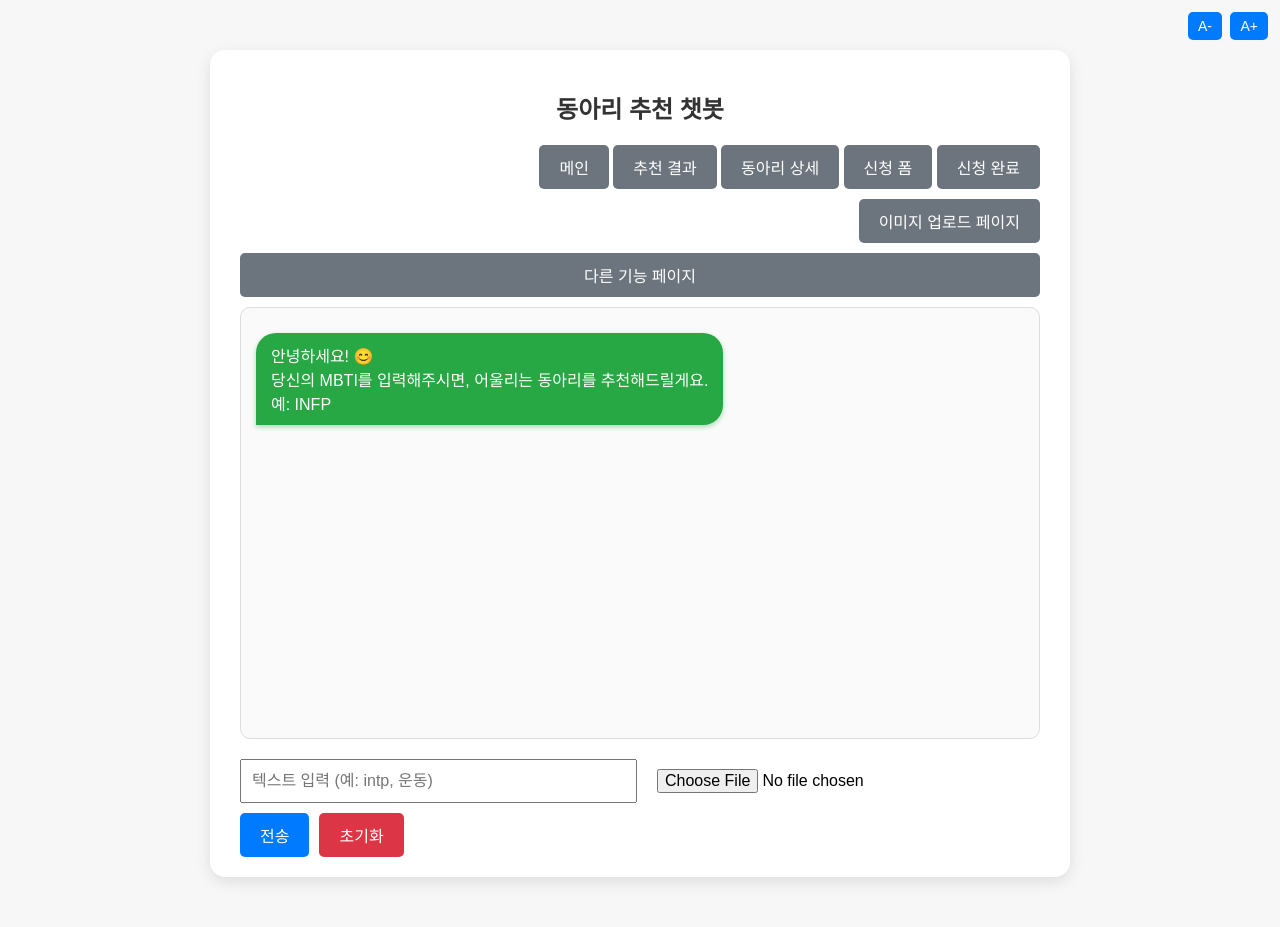
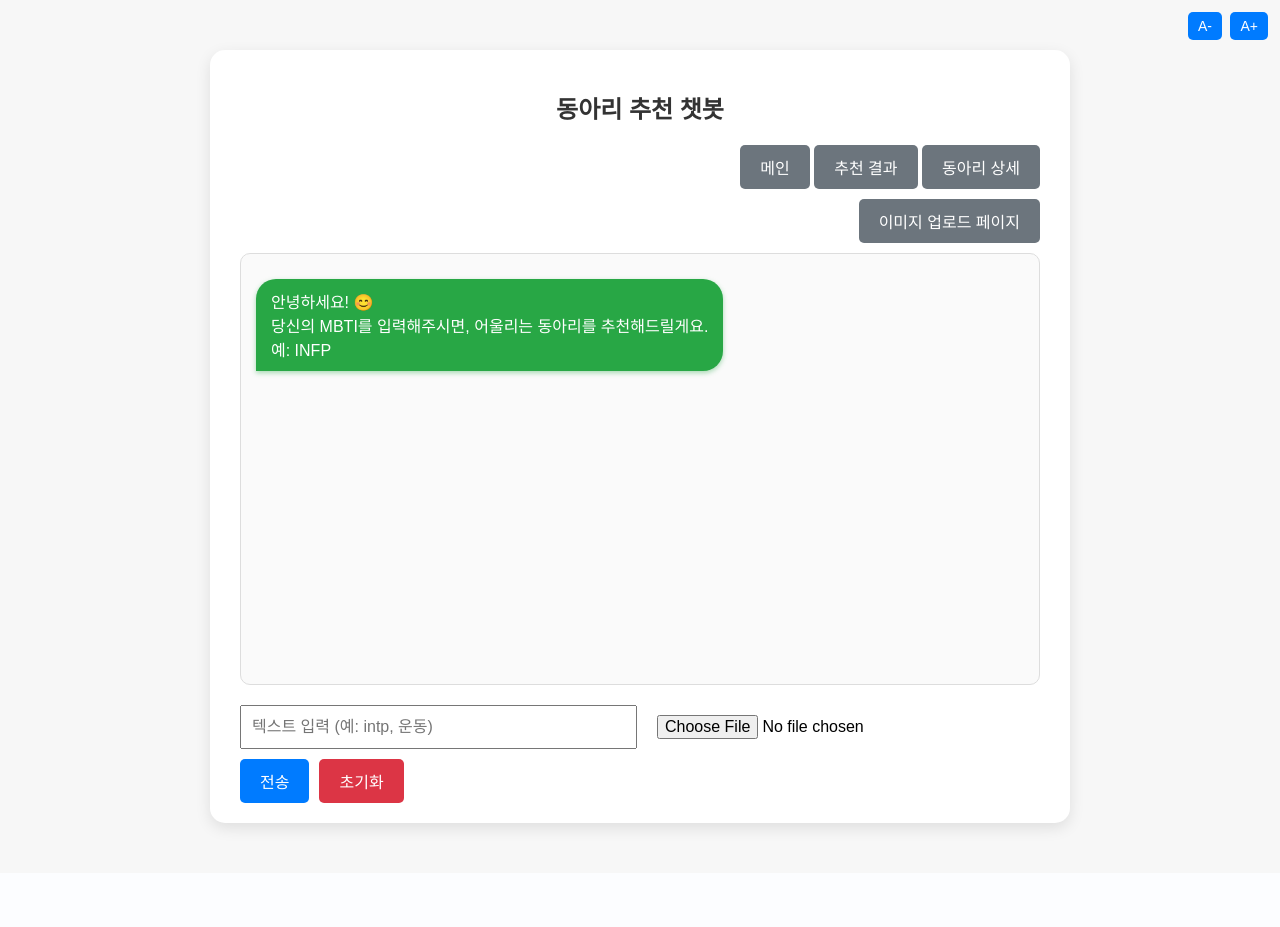
Before and after one commit to MilaEvans/OSS-project, a Flask app: page / in a window 1280 px wide. After the commit the page ends 835 px from the top, so only its background shows below. Run offline with Flask 3, Linux system fonts and the light colour scheme.

Commit message:
#61 쓸데없는 폼 정리

```diff
--- a/templates/chat.html
+++ b/templates/chat.html
@@ -145,20 +145,12 @@
             <a href="{{ url_for('index') }}"><button style="background-color: #6c757d;" type="button">메인</button></a>
             <a href="{{ url_for('result') }}"><button style="background-color: #6c757d;" type="button">추천 결과</button></a>
             <a href="{{ url_for('club_detail', club_id=1) }}"><button style="background-color: #6c757d;" type="button">동아리 상세</button></a>
-            <a href="{{ url_for('apply_form') }}"><button style="background-color: #6c757d;" type="button">신청 폼</button></a>
-            <a href="{{ url_for('apply_success') }}"><button style="background-color: #6c757d;" type="button">신청 완료</button></a>
         </div>
 
         <div style="text-align: right; margin-bottom: 10px;">
             <a href="{{ url_for('index_page') }}">
                 <button style="background-color: #6c757d;" type="button">이미지 업로드 페이지</button>
             </a>
-        </div>
-
-        <div style="text-align: right; margin-bottom: 10px;">
-            <form action="{{ url_for('chat') }}" method="get">
-                <button style="background-color: #6c757d;" type="submit">다른 기능 페이지</button>
-            </form>
         </div>
 
         <div class="chat-box" id="chatBox">
```
